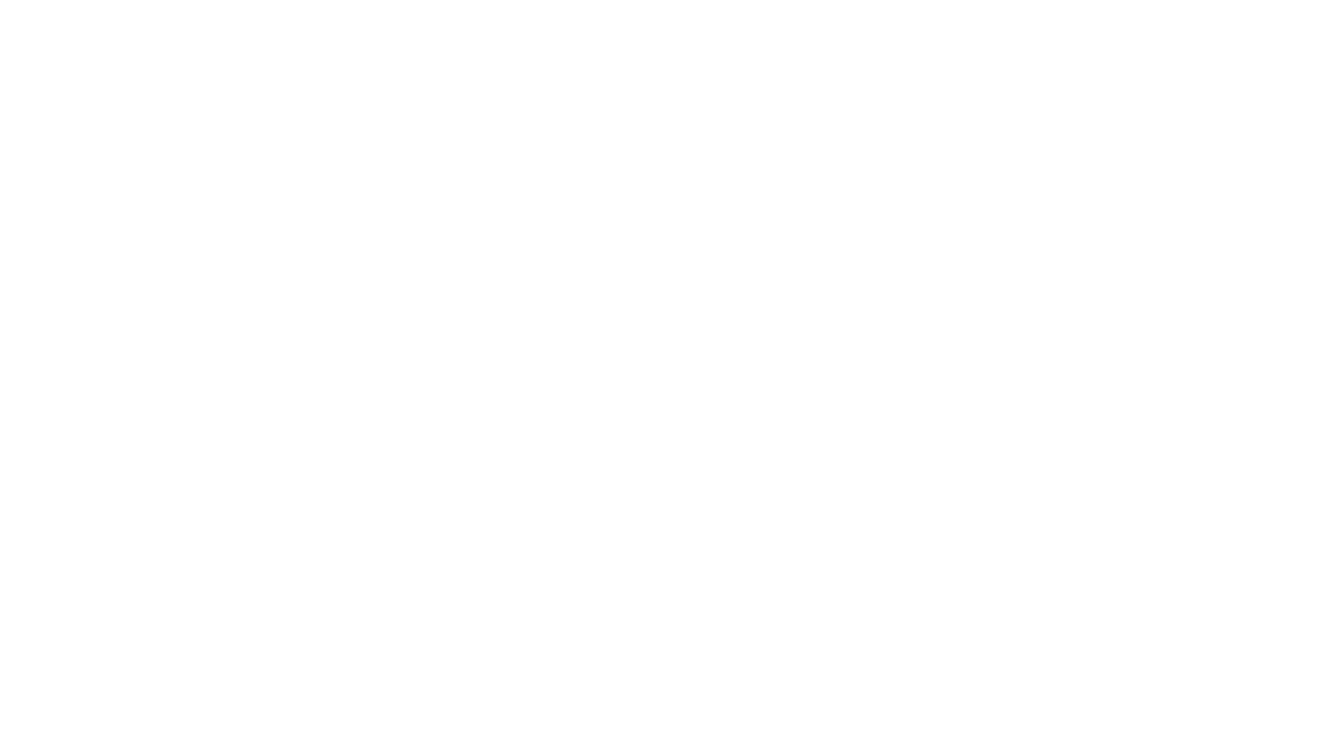
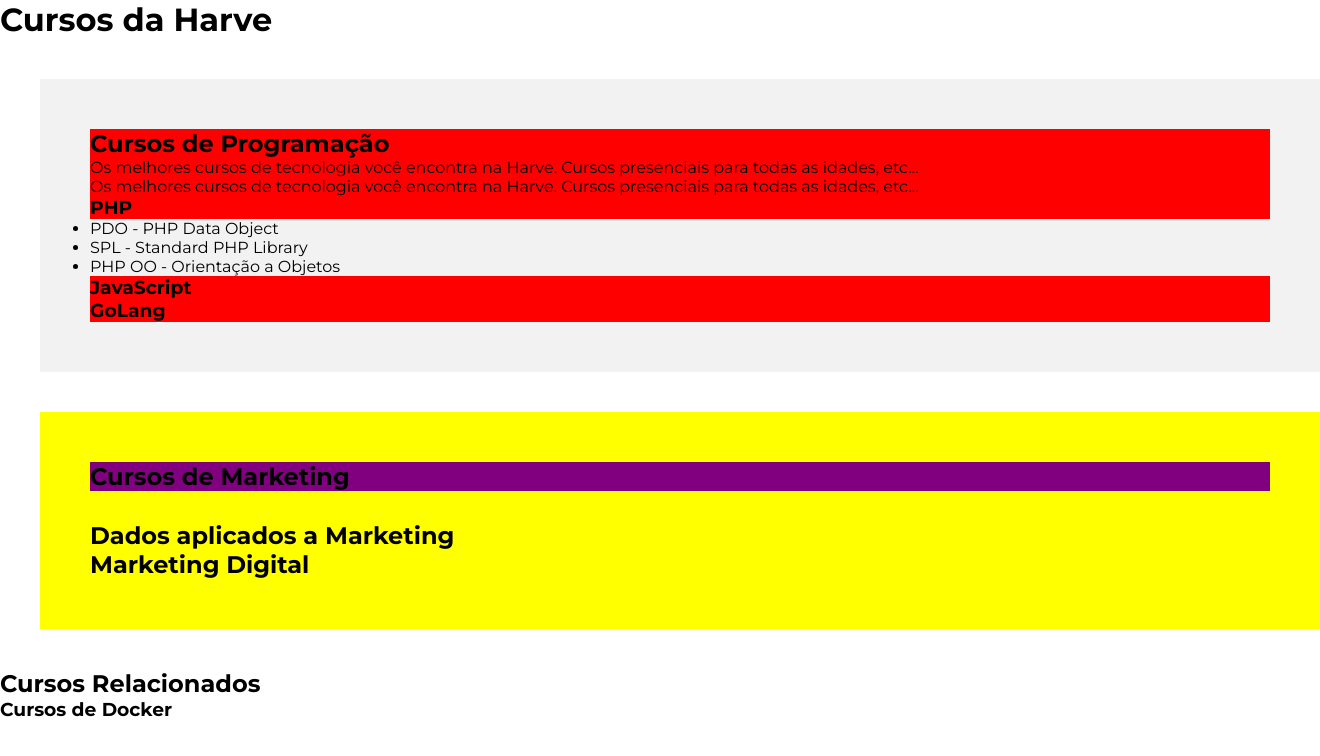
Before and after one commit to sergiodanilojr/hello-world, a plain HTML site: page index.html in a window 1280 px wide. Shown: the whole page, 1320 px wide, since content can reach past the window. Drawn offline with Linux system fonts and the light colour scheme.

Commit message:
style: home page with stylesheet

```diff
--- /dev/null
+++ b/css/style-old.css
@@ -0,0 +1,25 @@
+
+h1{
+    color: red;
+}
+
+header{
+    background-color: #ccc;
+}
+
+#section-marketing-course{
+    background-color: #00ff00;
+}
+
+#section-programming-course{
+    background-color: #0000ff;
+}
+
+#section-programming-course h1{
+    font-family: 'Courier New', Courier, monospace;
+    color: yellow;
+}
+
+#section-programming-course p{
+    background: #822cb0;
+}
--- /dev/null
+++ b/css/style.css
@@ -0,0 +1,30 @@
+*{
+    margin: 0;
+    padding: 0;
+    box-sizing: border-box;
+}
+
+body{
+    font-family: "Montserrat", sans-serif;
+}
+
+.section{
+    background: rgba(0,0,0,0.05);
+    width: 100%;
+    padding: 50px;
+    margin: 40px;
+
+}
+
+.bagual{
+    background-color: yellow;
+}
+
+.section header{
+    background-color: red;
+}
+
+.bagual header{
+    margin-bottom: 30px;
+    background-color: purple;
+}
--- a/index.html
+++ b/index.html
@@ -1,9 +1,75 @@
+<!DOCTYPE html>
 <html lang="pt-BR">
-    <head>
-        <!-- META DADOS DA PÁGINA -->
-         <title>Harve - This is my first page</title>
-         <meta name="viewport" content="width=device-width, initial-scale=1.0"/>
-         <meta name="description" content="do que se trata a página" />
-    </head>
-    <body></body>
+
+<head>
+    <meta charset="UTF-8">
+    <meta name="viewport" content="width=device-width, initial-scale=1.0">
+    <title>Minha Primeira Página na Harve</title>
+
+    <link rel="preconnect" href="https://fonts.googleapis.com">
+    <link rel="preconnect" href="https://fonts.gstatic.com" crossorigin>
+    <link href="https://fonts.googleapis.com/css2?family=Montserrat:ital,wght@0,100..900;1,100..900&display=swap"
+        rel="stylesheet">
+
+        <link rel="stylesheet" href="css/style.css" />
+</head>
+<!-- OOCSS -->
+
+<body>
+    <h1>Cursos da Harve</h1>
+    <main>
+        <section class="section" >
+            <header>
+                <h1>Cursos de Programação</h1>
+                <p>Os melhores cursos de tecnologia você encontra na Harve. Cursos presenciais para todas as idades,
+                    etc...</p>
+                <p>Os melhores cursos de tecnologia você encontra na Harve. Cursos presenciais para todas as idades,
+                    etc...</p>
+            </header>
+
+            <article>
+                <header>
+                    <h1>PHP</h1>
+                </header>
+
+                <ul>
+                    <li>PDO - PHP Data Object</li>
+                    <li>SPL - Standard PHP Library</li>
+                    <li >PHP OO - Orientação a Objetos</li>
+                </ul>
+            </article>
+
+            <article>
+                <header>
+                    <h1>JavaScript</h1>
+                </header>
+            </article>
+
+            <article>
+                <header>
+                    <h1>GoLang</h1>
+                </header>
+            </article>
+
+        </section>
+
+        <section class="section bagual">
+            <header>
+                <h1>Cursos de Marketing</h1>
+            </header>
+            <h2>Dados aplicados a Marketing</h2>
+            <h2>Marketing Digital</h2>
+        </section>
+    </main>
+    <aside>
+        <h2>Cursos Relacionados</h2>
+        <article>
+            <header>
+                <h3>Cursos de Docker</h3>
+            </header>
+        </article>
+    </aside>
+    <!-- Next class: flexbox -->
+</body>
+
 </html>
```
